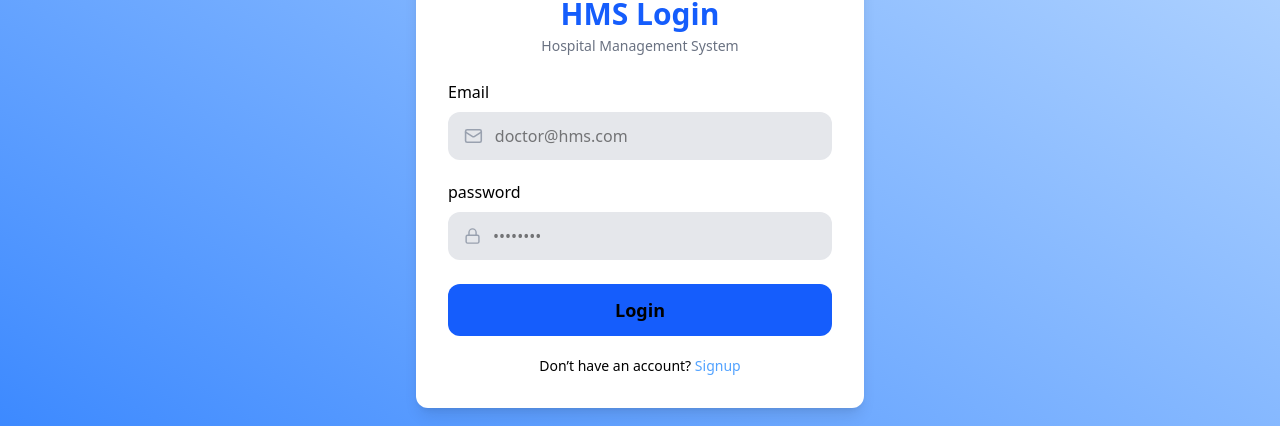
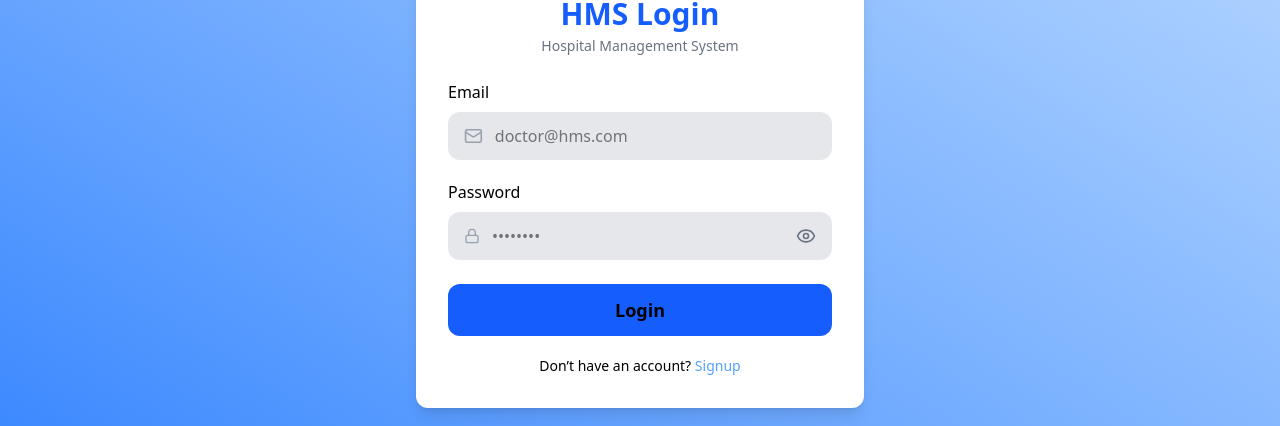
Before and after one commit to pr743/hms-app-, a React (Vite) app: page /login in a window 1280 px wide. Shown: the part 266-692 px from the top of the page. Built offline with nearby package versions, Linux system fonts and the light colour scheme; no server answers.

Commit message:
update page

```diff
--- a/src/auth/Login.jsx
+++ b/src/auth/Login.jsx
@@ -2,7 +2,7 @@ import React, { useContext, useState } from "react";
 import API from "../api/axios";
 import { Link, useNavigate } from "react-router-dom";
 import Loader from "../components/Loader";
-import { Lock, Mail} from "lucide-react";
+import { Lock, Mail, Eye, EyeOff } from "lucide-react";
 import { AuthContext } from "../context/AuthContext";
 import Navbar from "../components/Navbar";
 
@@ -12,6 +12,7 @@ function Login() {
 
   const [loading, setLoading] = useState(false);
   const [alert, setAlert] = useState(null);
+  const [showPassword, setShowPassword] = useState(false);
 
   const [form, setForm] = useState({
     email: "",
@@ -35,16 +36,12 @@ function Login() {
 
       login(res.data);
 
-      localStorage.setItem("token",res.data.token);
+      localStorage.setItem("token", res.data.token);
+      localStorage.setItem("user", JSON.stringify(res.data.user));
 
-
-      localStorage.setItem("user",JSON.stringify(res.data.user));
-
-
-      showAlert("login successfully","success");
+      showAlert("Login successfully", "success");
 
       navigate(`/${res.data.user.role}`);
-
     } catch {
       showAlert("Login failed", "error");
     } finally {
@@ -58,12 +55,12 @@ function Login() {
       setAlert(null);
     }, 4000);
   };
+
   return (
     <>
-    <Navbar/>
+      <Navbar />
 
-
-    <div className="min-h-screen flex items-center justify-center bg-gradient-to-tr  from-blue-500 to-blue-200 px-4">
+      <div className="min-h-screen flex items-center justify-center bg-gradient-to-tr from-blue-500 to-blue-200 px-4">
         <div className="w-full max-w-md bg-white rounded-xl shadow-lg p-8">
           <div className="text-center mb-6">
             <h1 className="text-3xl font-bold text-blue-600">HMS Login</h1>
@@ -81,7 +78,9 @@ function Login() {
               {alert.type === "error" ? "⚠️" : "✅"} {alert.msg}
             </div>
           )}
-        <form onSubmit={handleSubmit} className="bg-white  text-black">
+
+          <form onSubmit={handleSubmit} className="bg-white text-black">
+            {/* Email */}
             <div className="mb-5">
               <label className="text-black mb-2 block">Email</label>
               <div className="flex items-center bg-gray-200 rounded-xl px-4 py-3 focus-within:ring-2 focus-within:ring-blue-500">
@@ -97,22 +96,38 @@ function Login() {
               </div>
             </div>
 
+            {/* Password with Toggle */}
             <div className="mb-6">
-            <label className="text-black mb-2 block">password</label>
+              <label className="text-black mb-2 block">Password</label>
               <div className="flex items-center bg-gray-200 rounded-xl px-4 py-3 focus-within:ring-2 focus-within:ring-blue-500">
                 <Lock size={18} className="text-gray-400" />
+
                 <input
-                type="password"
+                  type={showPassword ? "text" : "password"}
                   name="password"
                   placeholder="••••••••"
                   className="bg-transparent outline-none w-full px-3"
                   onChange={handleChange}
                   required
                 />
+
+                {/* Toggle Button */}
+                <button
+                  type="button"
+                  onClick={() => setShowPassword(!showPassword)}
+                  onMouseDown={(e) => e.preventDefault()}
+                  className="text-gray-500"
+                >
+                  {showPassword ? (
+                    <EyeOff size={20} />
+                  ) : (
+                    <Eye size={20} />
+                  )}
+                </button>
               </div>
             </div>
 
-          {loading ? <Loader /> : null}
+            {loading && <Loader />}
 
             <button
               type="submit"
```
Lines whose indentation alone changed are shown as unchanged.
